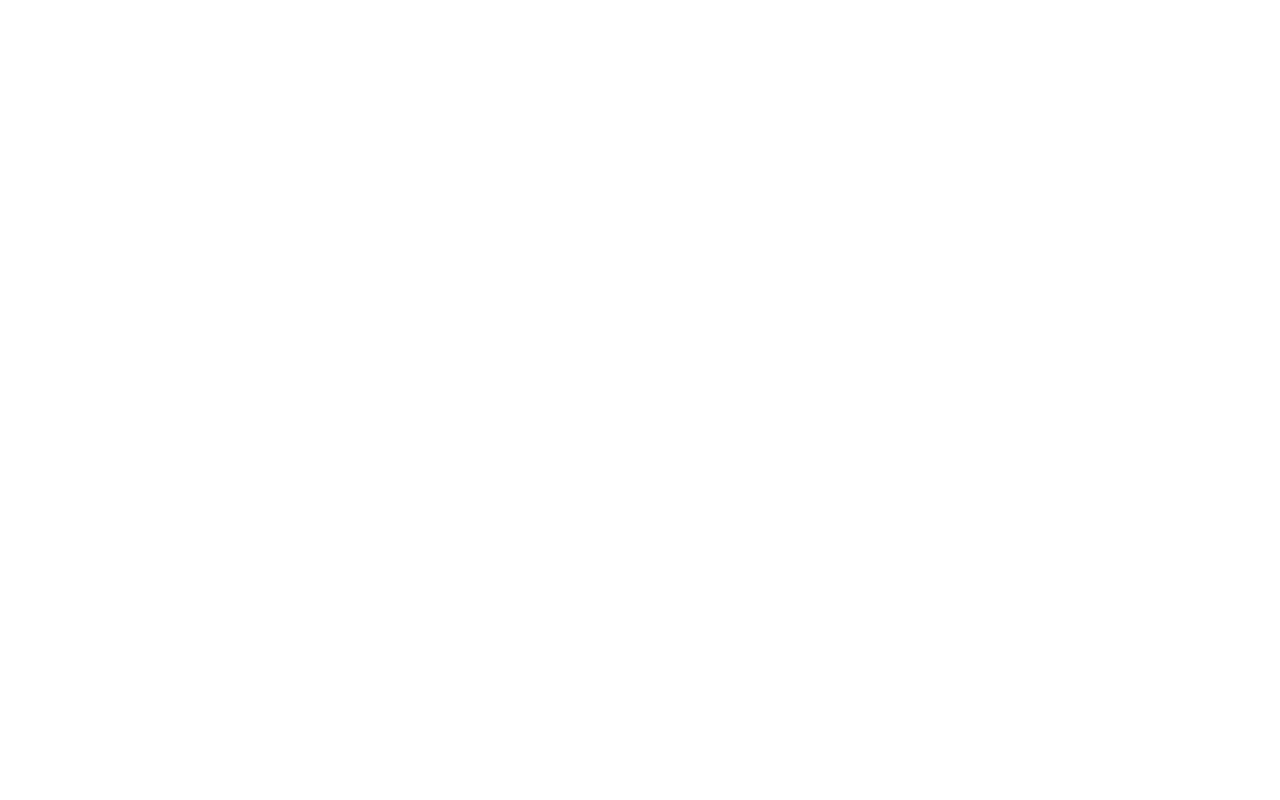
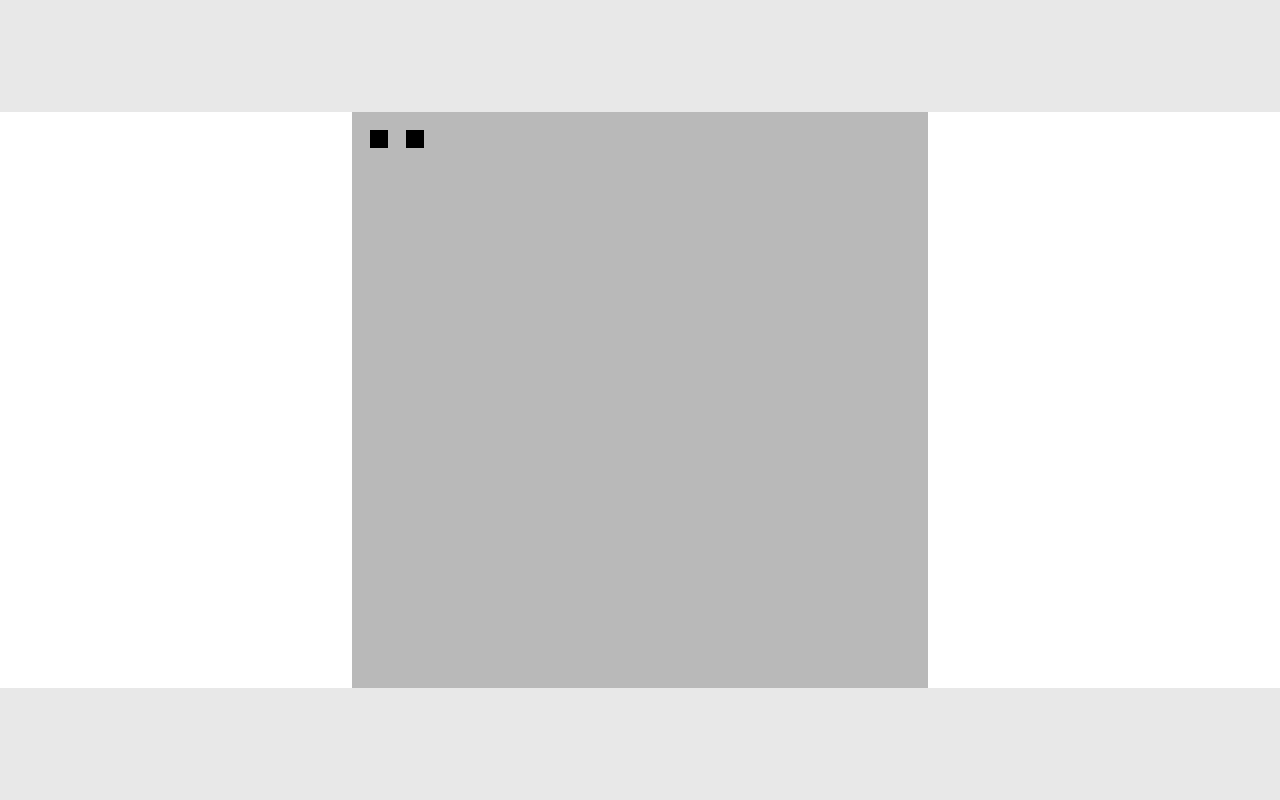
Before and after one commit to KevinLEEEEEEE/pixel32, a website built with webpack: page src/html/index.html in a window 1280 px wide. Built offline with nearby package versions, Linux system fonts and the light colour scheme.

Commit message:
canvas init

```diff
--- a/src/css/main.css
+++ b/src/css/main.css
@@ -0,0 +1,38 @@
+body {
+  display: flex;
+  flex-direction: column;
+  margin: 0;
+  height: 800px;
+}
+
+.drawBox {
+  display: flex;
+  justify-content: center;
+  align-items: center;
+  flex: 2;
+  width: 100%;
+}
+
+.drawContainer {
+  position: relative;
+  width: 90vw;
+  height: 90vw;
+  zoom: .5;
+}
+
+canvas {
+  position: absolute;
+  top: 0;
+  bottom: 0;
+  left: 0;
+  right: 0;
+  width: 100%;
+  height: 100%;
+  background-color: rgba(0, 0, 0, .15);
+}
+
+.controlBox {
+  flex: 1;
+  width: 100%;
+  background-color: rgba(0, 0, 0, .09);
+}
--- a/src/html/index.html
+++ b/src/html/index.html
@@ -7,5 +7,17 @@
     <title>starts</title>
   </head>
   <body>
+    <div class="controlBox">
+
+    </div>
+    <div class="drawBox">
+      <div class="drawContainer">
+        <canvas id="locationCanvas"></canvas>
+        <canvas id="contentCanvas"></canvas>
+      </div>
+    </div>
+    <div class="controlBox">
+
+    </div>
   </body>
 </html>
--- /dev/null
+++ b/src/js/api/canvasManager.js
@@ -0,0 +1,95 @@
+const _ = {
+
+};
+
+const canvasProp = {
+  init() {
+    const style = this.getComputedSize();
+    const ratio = this.getRatio();
+
+    this.canvas.width = style.width * ratio;
+    this.canvas.height = style.height * ratio;
+
+    this.context.scale(ratio, ratio);
+  },
+
+  getRatio() {
+    const backingStore = this.context.backingStorePixelRatio
+    || this.context.webkitBackingStorePixelRatio
+    || this.context.mozBackingStorePixelRatio
+    || this.context.msBackingStorePixelRatio
+    || this.context.oBackingStorePixelRatio
+    || this.context.backingStorePixelRatio || 1;
+    return (window.devicePixelRatio || 1) / backingStore;
+  },
+
+  getComputedSize() {
+    let style = null;
+
+    if (window.getComputedStyle) {
+      style = window.getComputedStyle(this.canvas, null);
+    } else {
+      style = this.canvas.currentStyle; // IE
+    }
+
+    return {
+      width: parseFloat(style.width),
+      height: parseFloat(style.height),
+    };
+  },
+
+  getPixelSize(pixelW, pixelH) {
+    const computedSize = this.getComputedSize();
+
+    return {
+      width: computedSize.width / pixelW,
+      height: computedSize.height / pixelH,
+    };
+  },
+
+  draw(pos, color) { // pos:[x, y], color: [r, g, b, a];
+    const x = pos[0] * this.pixelSize.width;
+    const y = pos[1] * this.pixelSize.height;
+    const pixelW = Math.round(this.pixelSize.width);
+    const pixelH = Math.round(this.pixelSize.height);
+    const formatccolor = `rgba(${color[0]},${color[1]},${color[2]},${color[3]})`;
+
+    this.context.fillStyle = formatccolor;
+
+    this.context.fillRect(x, y, pixelW, pixelH);
+  },
+
+  wipe(pos) {
+
+  },
+
+  clear() {
+
+  },
+
+  revoke() {
+
+  },
+
+  addHistory() {
+
+  },
+
+  regressHistory() {
+
+  },
+};
+
+export default function (canvas, pixelW, pixelH) {
+  const tmp = Object.create(canvasProp);
+
+  tmp.canvas = canvas;
+
+  tmp.context = canvas.getContext('2d');
+  tmp.pixelSize = tmp.getPixelSize(pixelW, pixelH);
+  tmp.history = [];
+
+  tmp.init();
+
+  return tmp;
+}
--- a/src/js/index.js
+++ b/src/js/index.js
@@ -1 +1,16 @@
 import '../css/main.css';
+
+import canvasManager from './api/canvasManager';
+
+const canvas = document.getElementById('locationCanvas');
+
+const c = canvasManager(canvas, 32, 32);
+
+const size = c.getComputedSize();
+
+const pSize = c.getPixelSize();
+
+c.draw([1, 1], [0, 0, 0, 255]);
+c.draw([3, 1], [0, 0, 0, 255]);
+
+console.log(size, pSize);
```
